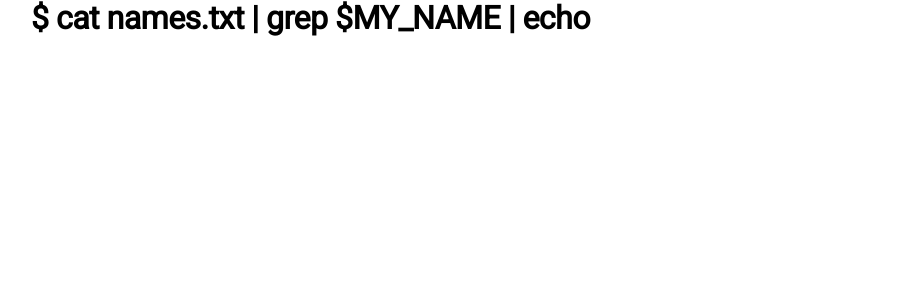
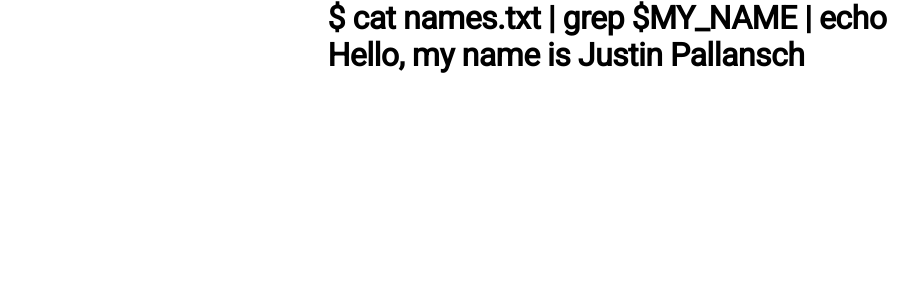
Before and after one commit to jpal91/resume, a Next.js app: page / in a window 1280 px wide. Shown: the top 300 px of the page, without its empty margins (33-951 px from the left). Built offline with nearby package versions, Linux system fonts and the light colour scheme.

Commit message:
added additional text

```diff
--- a/pages/index.js
+++ b/pages/index.js
@@ -2,6 +2,7 @@ import Head from "next/head";
 import Grid from "@mui/material/Grid";
 import Container from "@mui/material/Container";
 import Typography from "@mui/material/Typography";
+import Box from '@mui/material/Box'
 
 const Home = () => {
 	return (
@@ -10,8 +11,11 @@ const Home = () => {
 				<title>Resume</title>
 			</Head>
 			<Container sx={{ width: '100%' }}>
-				<Grid xs={12} sx={{ display: 'flex' }}>
-					<Typography variant='h1'>$ cat names.txt | grep $MY_NAME | echo</Typography>
+				<Grid xs={12} sx={{ display: 'flex', flexDirection: 'column', alignItems: 'center' }}>
+					<Box>
+						<Typography variant='h1'>$ cat names.txt | grep $MY_NAME | echo</Typography>
+						<Typography variant='h1'>Hello, my name is Justin Pallansch</Typography>
+					</Box>
 				</Grid>
 			</Container>
 		</>
```
